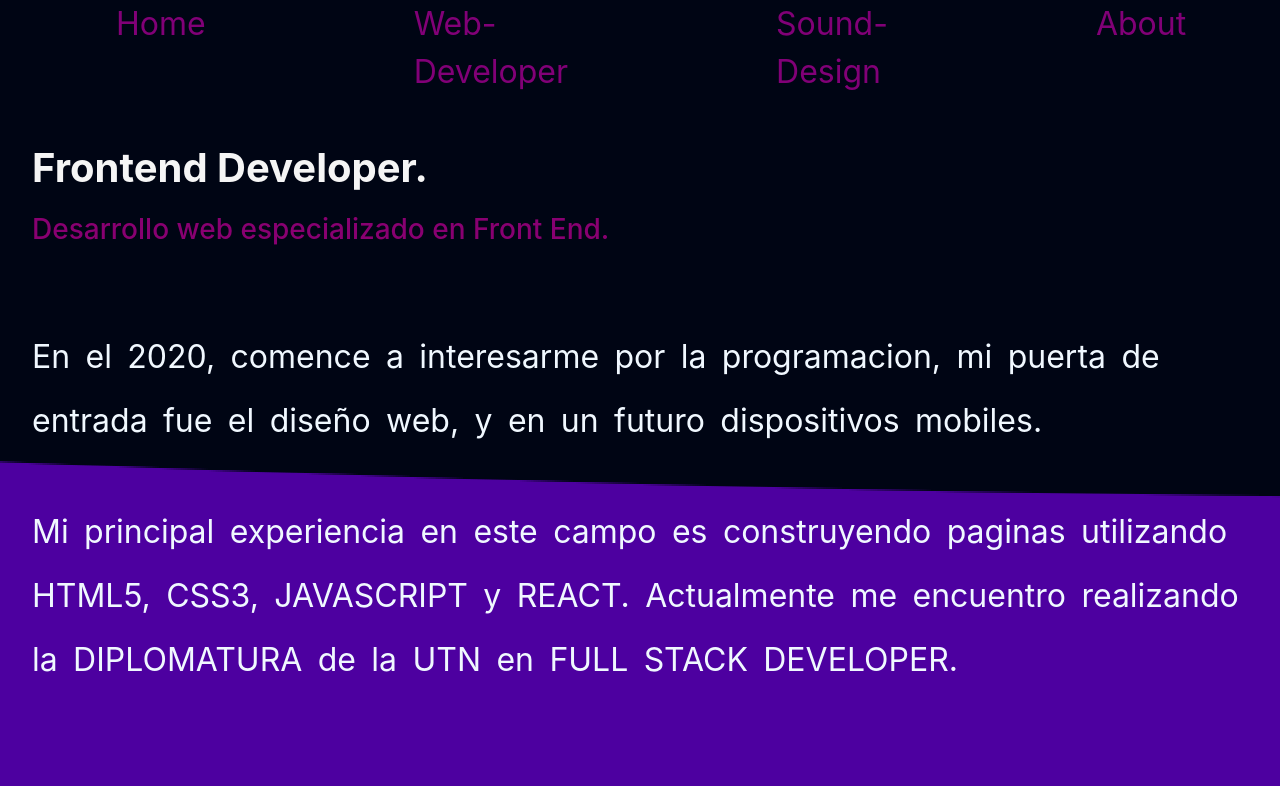
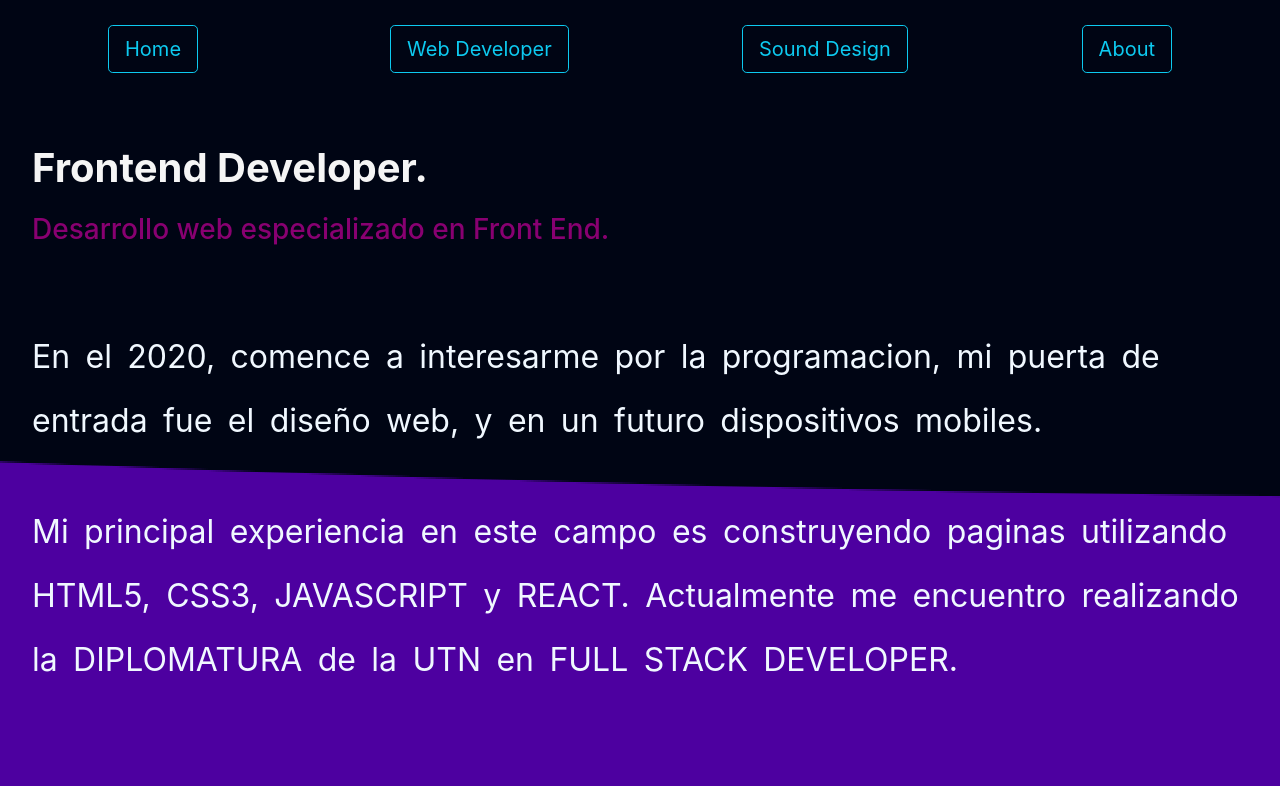
Before and after one commit to IgnacioGarces/Portfolio, a React (Create React App) app: page /web-developer in a window 1280 px wide. Shown: the top 786 px of the page. Built offline with nearby package versions, Linux system fonts and the light colour scheme.

Commit message:
fixed buttons

```diff
--- a/package.json
+++ b/package.json
@@ -9,7 +9,7 @@
     "react": "^18.2.0",
     "react-dom": "^18.2.0",
     "react-router-dom": "^6.8.1",
-    "react-scripts": "5.0.1",
+    "react-scripts": "^5.0.1",
     "web-vitals": "^2.1.4"
   },
   "scripts": {
--- a/src/components/Header/Header.js
+++ b/src/components/Header/Header.js
@@ -10,22 +10,22 @@ export default function Header() {
             <ul class="navbar-nav">
                 <li class="nav-item">
                     <Link to='/'>
-                    <a class="nav-link active"  href="#">Home</a>
+                    <button className='btn btn-outline-info btn-lg'>Home</button>
                     </Link>
                 </li>
                 <li class="nav-item">
                     <Link to='/web-developer'>
-                        <a class="nav-link" href="#">Web-Developer</a>
+                    <button className='btn btn-outline-info btn-lg'>Web Developer</button>
                     </Link>
                 </li>
                 <li class="nav-item">
                     <Link to='/sound-design'>
-                        <a class="nav-link" href="#">Sound-Design</a>
+                    <button className='btn btn-outline-info btn-lg'>Sound Design</button>
                     </Link>
                 </li>
                 <li class="nav-item">
                     <Link to='/about'>
-                        <a class="nav-link ">About</a>
+                    <button className='btn btn-outline-info btn-lg'>About</button>
                     </Link>
                 </li>
             </ul>
```
Also changed, not shown: 1 other file (tests, documents, lock files or other folders).
